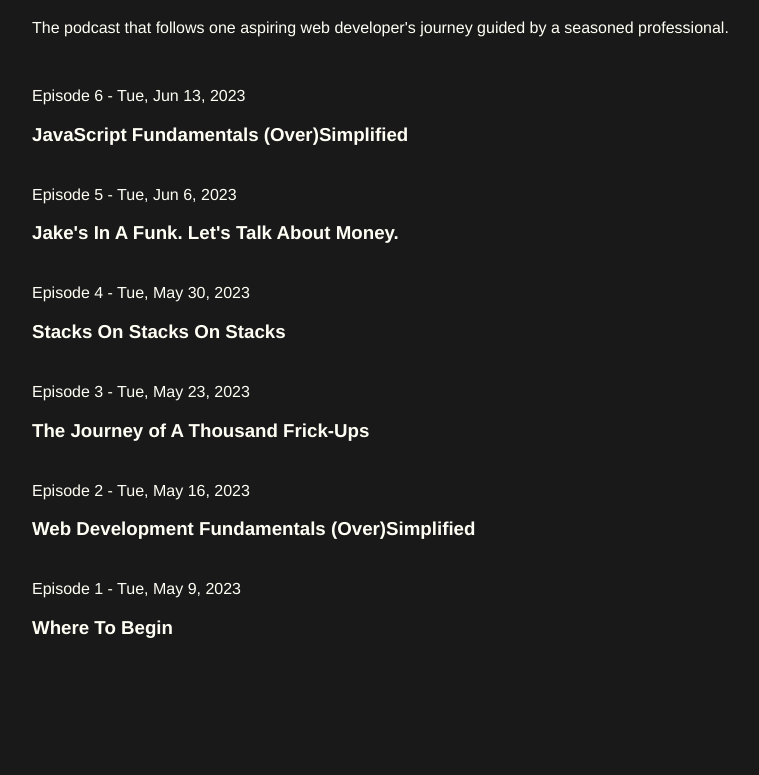
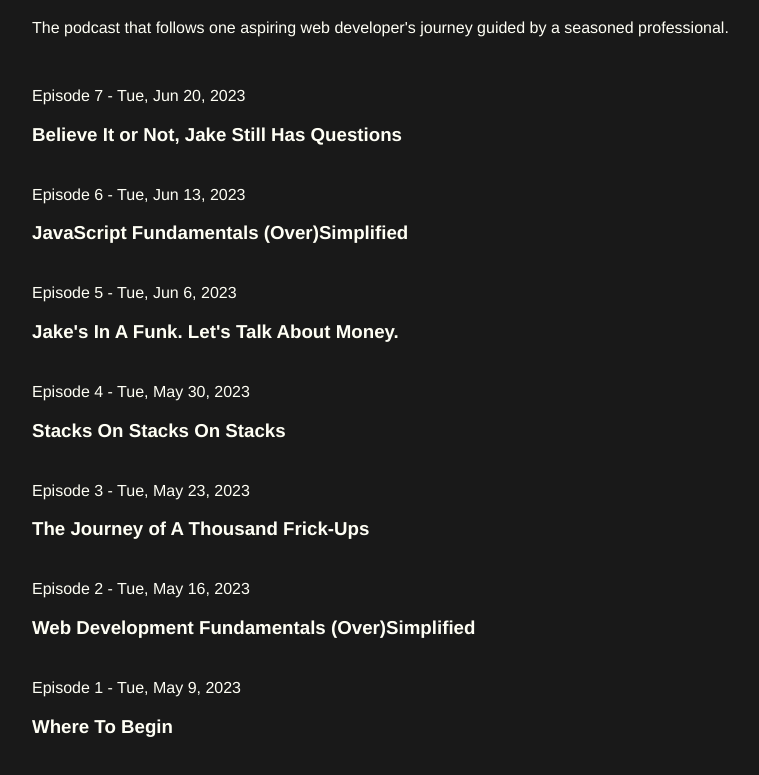
Before and after one commit to sethcwhiting/init, a website: page index.html in a window 1280 px wide. Shown: the part 61-836 px from the top of the page, without its empty margins (216-975 px from the left). Before the commit the page ends 800 px from the top, so only its background shows below. Drawn offline with Linux system fonts and the light colour scheme.

Commit message:
Adds episode 7

```diff
--- a/index.html
+++ b/index.html
@@ -25,6 +25,12 @@
     <h1>INIT</h1>
     <p>The podcast that follows one aspiring web developer's journey guided by a seasoned professional.</p>
     <ul>
+         <li>
+            <a href="episode/7">
+                <label>Episode 7 - <time datetime='2023-06-20'>Tue, Jun 20, 2023</time></label>
+                <h3>Believe It or Not, Jake Still Has Questions</h3>
+            </a>
+        </li>
          <li>
             <a href="episode/6">
                 <label>Episode 6 - <time datetime='2023-06-13'>Tue, Jun 13, 2023</time></label>
```
